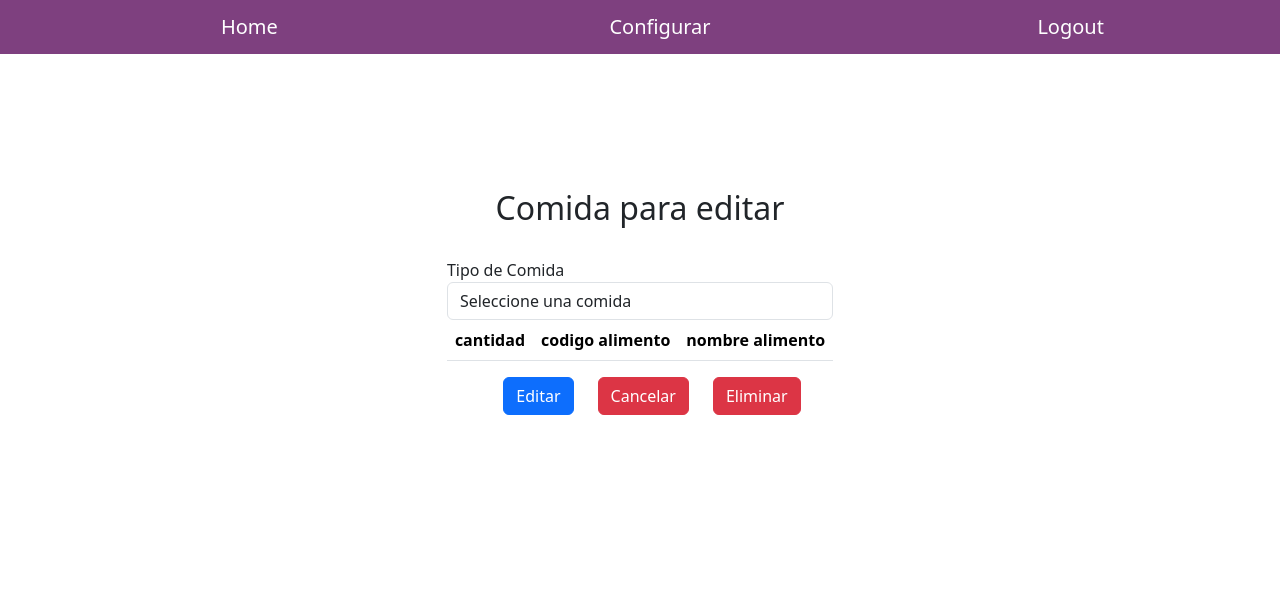
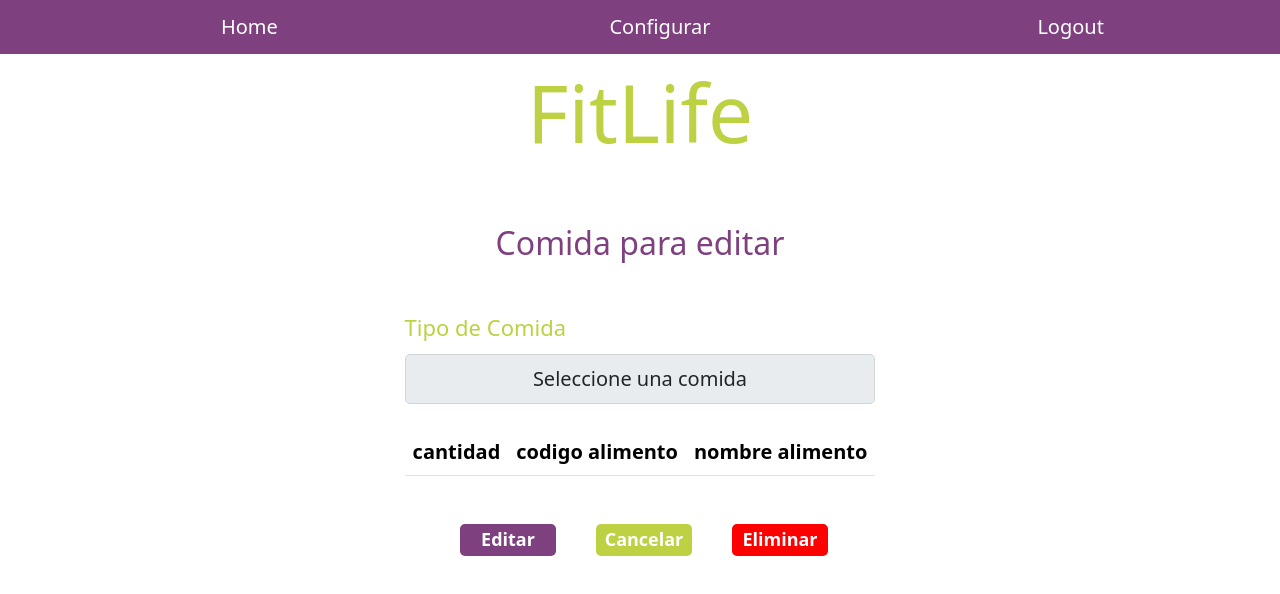
Before and after one commit to carniDev/app-nutricionalFront-new, an Angular app: page /editar-comida in a window 1280 px wide. Shown: the top 594 px of the page. Built offline with nearby package versions, Linux system fonts and the light colour scheme; sample sign-in values are in the browser's storage.

Commit message:
mejorando editar comida

```diff
--- a/src/app/components/editar-comida/editar-comida.component.css
+++ b/src/app/components/editar-comida/editar-comida.component.css
@@ -7,18 +7,85 @@
   margin-top: -50px;
 }
 
+h1 {
+  font-size: 80px;
+  margin-top: 5vh;
+  color: #BDD142;
+}
+
 h2 {
-  margin-bottom: 30px;
+  color: #7E407F;
+}
+
+label {
+  margin-bottom: 10px;
+  font-size: 22px;
+  color: #BDD142;
+}
+
+select {
+  width: 100%;
+  height: 50px;
+  border-radius: 5px;
+  border: 1px solid #ced4da;
+  padding: 5px;
+  text-align: center;
+  font-size: 20px;
+  margin-bottom: 25px;
+
+}
+
+input {
+  text-align: center;
 }
 
 tr {
+
   text-align: center;
+
+}
+
+th {
+  text-align: center;
+  font-size: 20px;
 }
 
 td {
   text-align: center;
+  font-size: 18px;
 }
 
-.seleccionable{
+.seleccionable {
   cursor: pointer;
 }
+
+.btn-editar,
+.btn-eliminar,
+.btn-cancelar {
+
+    margin-top: 4vh;
+    border: none;
+    border-radius: 5px;
+    color: white;
+    font-size: 18px;
+    font-weight: bold;
+    cursor: pointer;
+    outline: none;
+    width: 12vh;
+    height: 4vh;
+    margin-right: 2vh;
+
+}
+
+.btn-editar {
+  background-color: #7E407F;
+
+}
+
+.btn-cancelar {
+  background-color: #BDD142;
+}
+
+.btn-eliminar {
+  background-color: red;
+}
--- a/src/app/components/editar-comida/editar-comida.component.html
+++ b/src/app/components/editar-comida/editar-comida.component.html
@@ -1,10 +1,11 @@
 <app-menu></app-menu>
 <div class="container mt-5">
-    <h2 class="text-center">Comida para editar</h2>
+    <h1 class="my-3 text-center">FitLife</h1>
+    <h2 class="my-5 text-center">Comida para editar</h2>
     <form (ngSubmit)="editarComida()">
         <div class="form-group">
             <label for="tipoComida">Tipo de Comida</label>
-            <select class="form-control" [(ngModel)]="comida.tipoComida" id="tipoComida" name="comida.tipoComida">
+            <select disabled class="form-control" [(ngModel)]="comida.tipoComida" id="tipoComida" name="comida.tipoComida">
                 <option value="">Seleccione una comida</option>
                 <option value="DESAYUNO">Desayuno</option>
                 <option value="ALMUERZO">Almuerzo</option>
@@ -45,13 +46,13 @@
                 <button *ngIf="comida.listadoAlimentos.length>5" type="button" class="btn btn-light">Buscar</button>
             </div>
             <div class="col-md-auto">
-                <button type="submit" class="btn btn-primary">Editar</button>
+                <button type="submit" class="btn-editar">Editar</button>
             </div>
             <div class="col-md-auto">
-                <button type="button" class="btn btn-danger" (click)="cancelar()">Cancelar</button>
+                <button type="button" class="btn-cancelar" (click)="cancelar()">Cancelar</button>
             </div>
             <div class="col-md-auto">
-                <button type="button" class="btn btn-danger" (click)="eliminar()">Eliminar</button>
+                <button type="button" class="btn-eliminar" (click)="eliminar()">Eliminar</button>
             </div>
         </div>
     </form>
```
